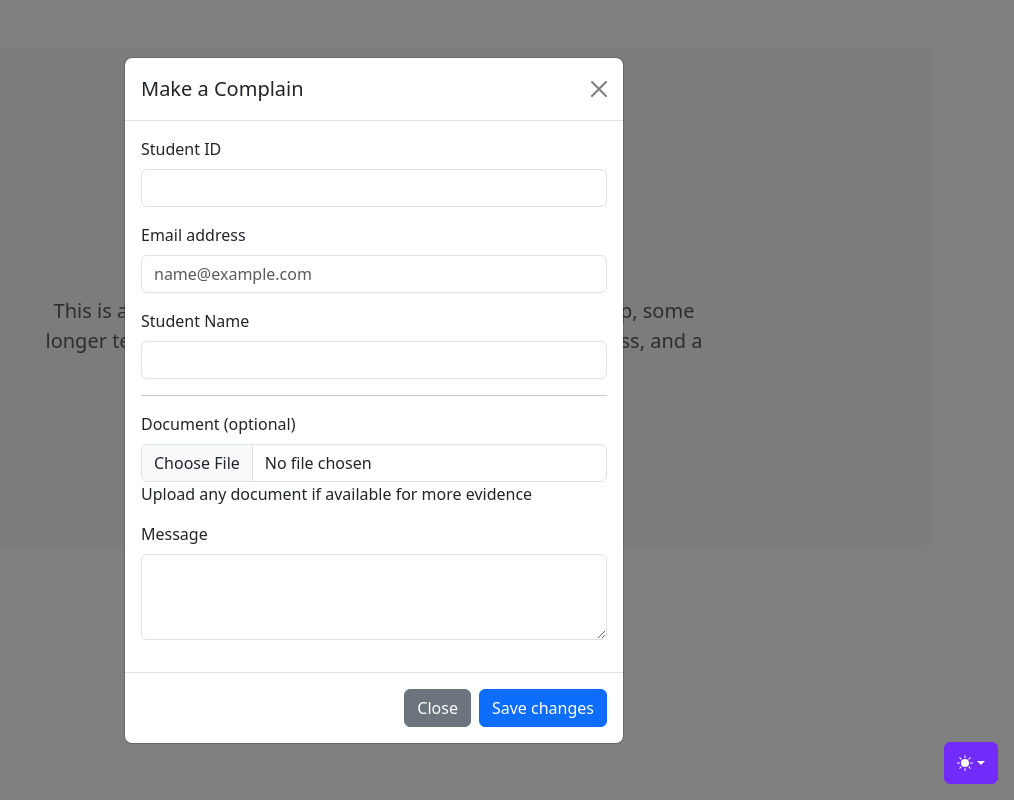
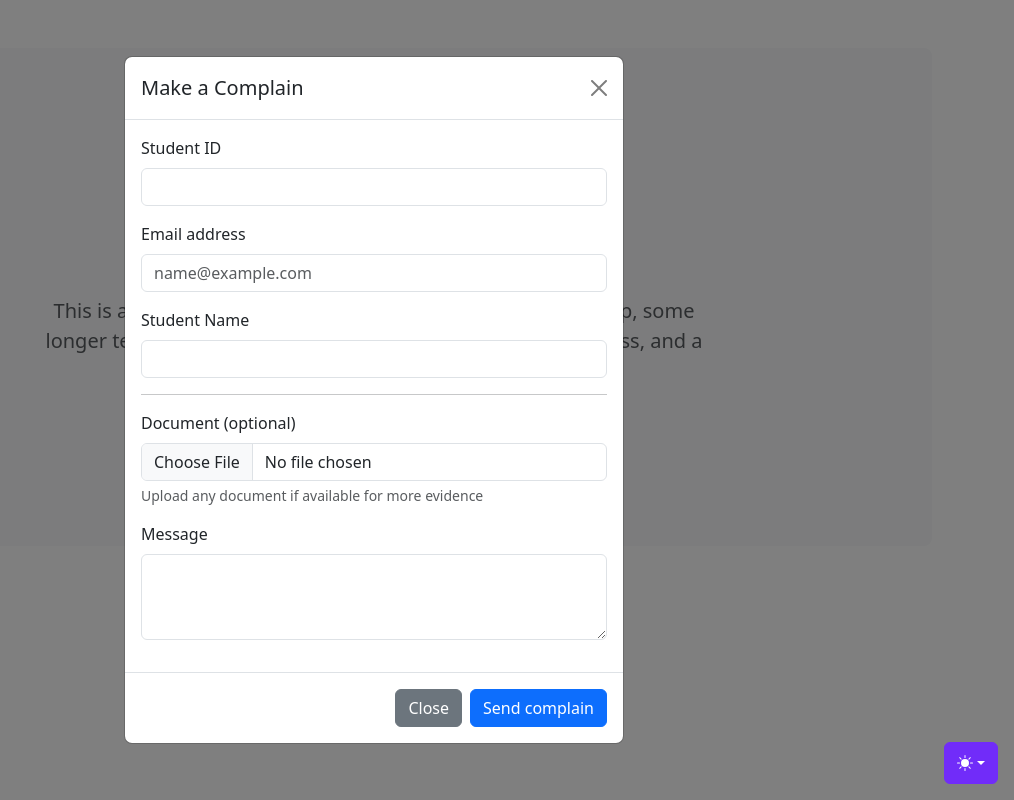
Before and after one commit to morotijani/student_complain_system, a PHP site: page / in a window 1280 px wide, after a click on "Make a complaint". Shown: the whole page, without its empty margins (266-1280 px from the left). Run offline with PHP 8.4, Linux system fonts and the light colour scheme; some libraries are stand-ins or nearby versions.

Commit message:
initial commit

```diff
--- a/index.php
+++ b/index.php
@@ -164,7 +164,7 @@
 
     <!-- Modal -->
     <div class="modal fade" id="exampleModal" data-bs-backdrop="static" data-bs-keyboard="false" tabindex="-1" aria-labelledby="exampleModalLabel" aria-hidden="true">
-        <div class="modal-dialog modal-dialog-centered">
+        <div class="modal-dialog modal-dialog-centered modal-dialog-scrollable">
             <div class="modal-content">
                 <div class="modal-header">
                     <h1 class="modal-title fs-5" id="exampleModalLabel">Make a Complain</h1>
@@ -188,7 +188,7 @@
                         <div class="mb-3">
                             <label for="fileupload" class="form-label">Document (optional)</label>
                             <input type="file" class="form-control" id="fileupload" name="fileupload">
-                            <div class="text-sm">Upload any document if available for more evidence</div>
+                            <div class="form-text">Upload any document if available for more evidence</div>
                         </div>
                         <div class="mb-3">
                           <label for="message" class="form-label">Message</label>
@@ -198,7 +198,7 @@
                 </div>
                 <div class="modal-footer">
                     <button type="button" class="btn btn-secondary" data-bs-dismiss="modal">Close</button>
-                    <button type="button" class="btn btn-primary">Save changes</button>
+                    <button type="button" class="btn btn-primary">Send complain</button>
                 </div>
             </div>
         </div>
```
